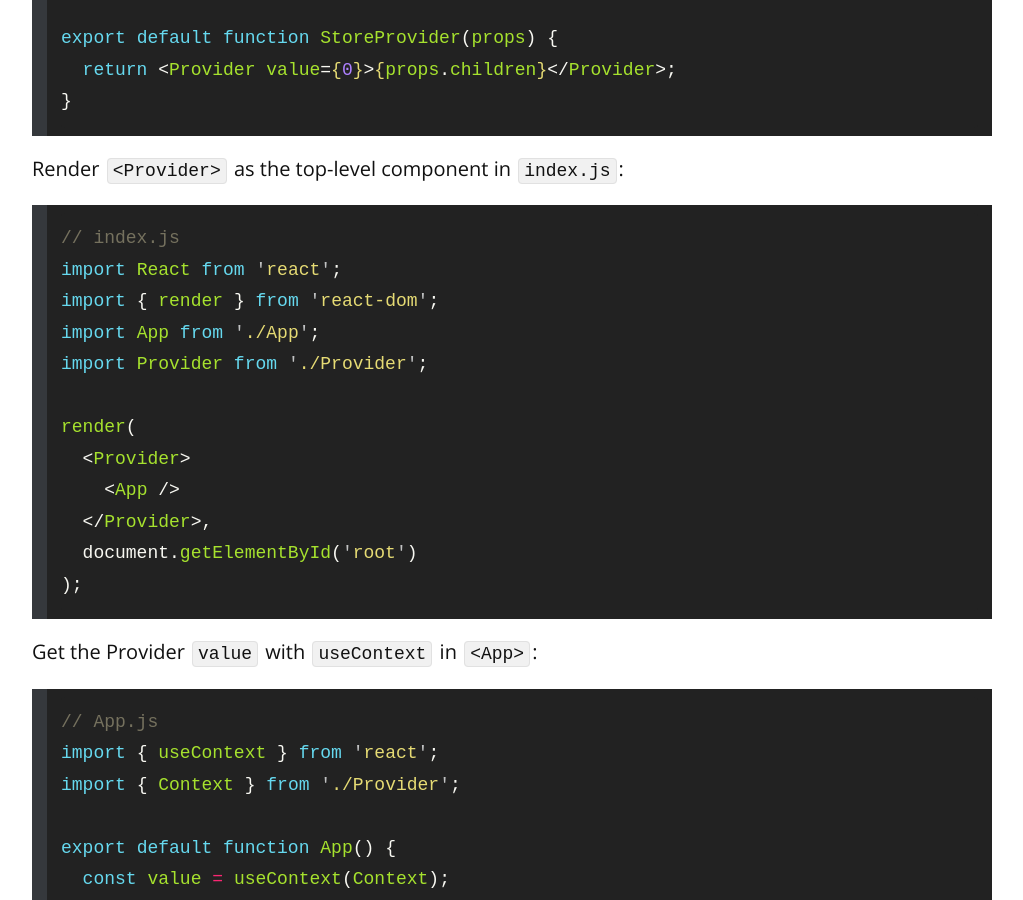
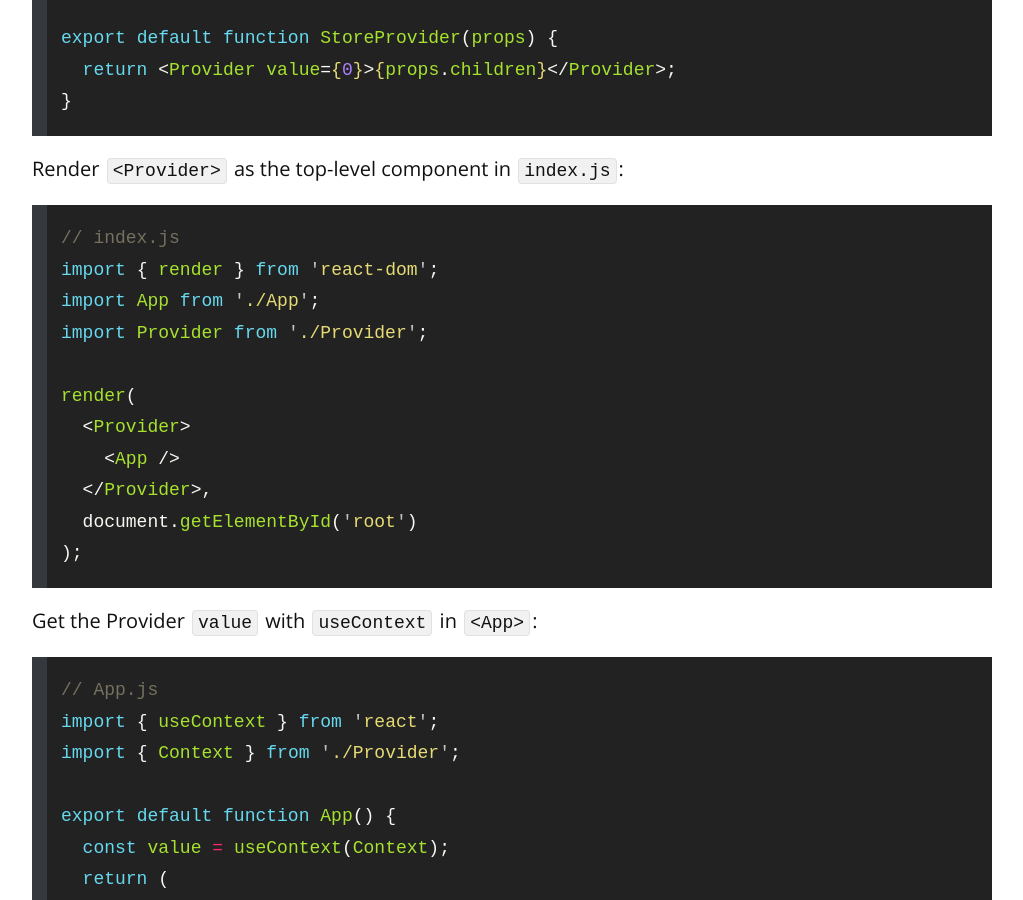
Before and after one commit to remarkablemark/remarkablemark.github.io, a Jekyll site: the page built from _posts/2021/2021-03-21-managing-react-state-with-context.md, in a window 1280 px wide and 900 px high, scrolled down 3214 px. Shown: the whole window, without its empty margins (128-1151 px from the left). Built offline with Jekyll 4.4.1, drawn with Linux system fonts in a browser that asks for light colours; comment, search, counter and statistics services are not loaded; some of the changed lines change nothing that is shown.

Commit message:
chore(posts): update "Managing React state with Context"
Post: 2021-03-21-managing-react-state-with-context.md

Add Bitly links and update code blocks:

https://medium.com/@remarkablemark/managing-react-state-with-context-7eb67058077d

````diff
--- a/_posts/2021/2021-03-21-managing-react-state-with-context.md
+++ b/_posts/2021/2021-03-21-managing-react-state-with-context.md
@@ -6,11 +6,11 @@
 categories: react context reducer hook state javascript
 ---
 
-[YouTube video](https://youtu.be/Bl38Qyg8z3Q?list=PLVgOtoUBG2mdLpj6qT5DXfg5_pGPTDrJZ):
+[YouTube video](https://b.remarkabl.org/3f1EYz3):
 
 <iframe width="100%" height="720" src="https://www.youtube.com/embed/Bl38Qyg8z3Q?list=PLVgOtoUBG2mdLpj6qT5DXfg5_pGPTDrJZ" frameborder="0" allow="accelerometer; autoplay; clipboard-write; encrypted-media; gyroscope; picture-in-picture" allowfullscreen></iframe>
 
-[CodeSandbox demo](https://codesandbox.io/s/react-context-state-3ji7t):
+[CodeSandbox demo](https://b.remarkabl.org/314R56A):
 
 <iframe src="https://codesandbox.io/embed/react-context-state-3ji7t?fontsize=14&hidenavigation=1&theme=dark" style="width:100%; height:500px; border:0; border-radius: 4px; overflow:hidden;" title="React State: Class vs Function" sandbox="allow-forms allow-modals allow-popups allow-presentation allow-same-origin allow-scripts"></iframe>
 
@@ -72,7 +72,6 @@
 
 ```jsx
 // index.js
-import React from 'react';
 import { render } from 'react-dom';
 import App from './App';
 import Provider from './Provider';
@@ -187,7 +186,6 @@
 
 ```js
 // Provider.js
-// ...
 export const Context = createContext();
 export const { Consumer, Provider } = Context;
 ```
````
